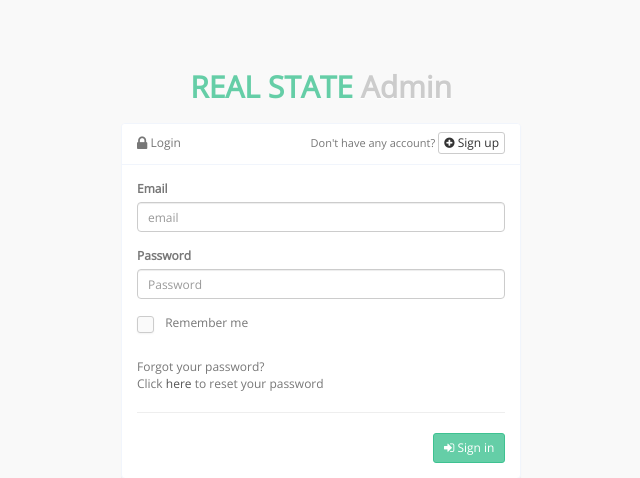
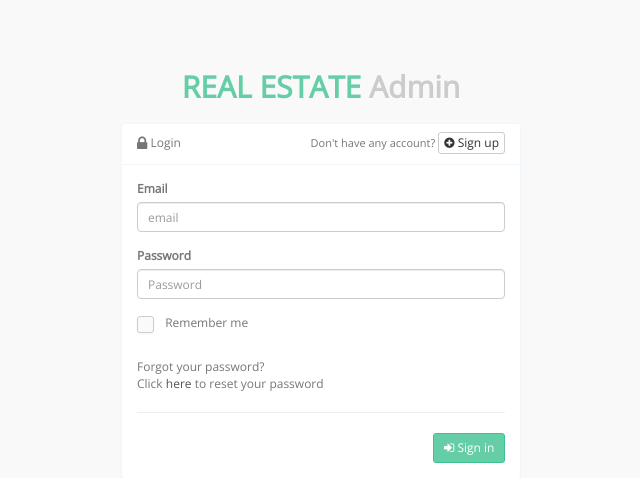
Before and after one commit to Arisha71/real_state, a PHP site: page / in a window 1280 px wide. Shown: the top 478 px of the page, without its empty margins (319-959 px from the left). Run offline with PHP 8.4, Linux system fonts and the light colour scheme.

Commit message:
Changing Done
All Changing Done

```diff
--- a/session-demo/auth.php
+++ b/session-demo/auth.php
@@ -1,6 +1,5 @@
 <?php
-// for session start
- session_start();
+ session_start();// for session start
 // session create => $_SESSION['user']
 if(!$_SESSION['email']){
     header("Location:index.php");
--- a/session-demo/config.php
+++ b/session-demo/config.php
@@ -1,6 +1,5 @@
 <?php
 //create connetcion with query
-
 $cn = mysqli_connect("localhost","root", "","real_state");
 if(mysqli_connect_error()){
   echo "Error is connecting to database";
--- a/session-demo/index.php
+++ b/session-demo/index.php
@@ -12,7 +12,7 @@
 <div class="login-wrapper">
 		<div class="text-center">
 			<h2 class="fadeInUp animation-delay8" style="font-weight:bold">
-				<span class="text-success">REAL STATE</span> <span style="color:#ccc; text-shadow:0 1px #fff">Admin</span>
+				<span class="text-success">REAL ESTATE</span> <span style="color:#ccc; text-shadow:0 1px #fff">Admin</span>
 			</h2>
 		</div>
 		<div class="login-widget animation-delay1">
```
